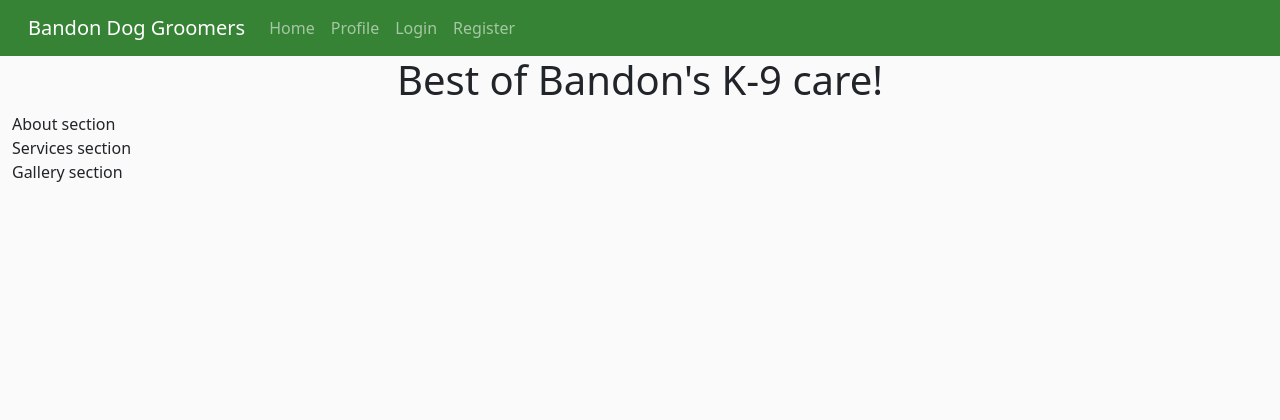
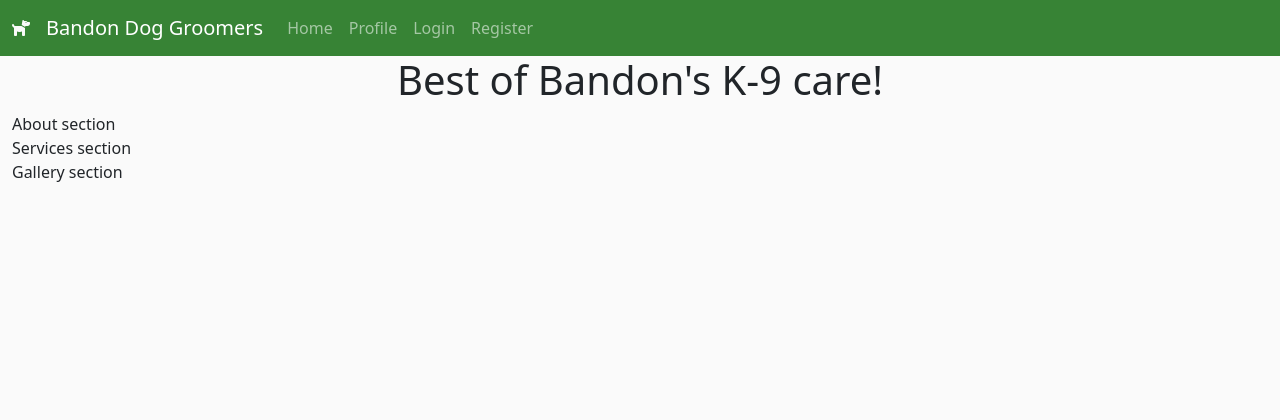
Before and after one commit to petermcloughlin/DjangoDogGroomers, a Django app: page / in a window 1280 px wide. Shown: the top 420 px of the page. Run offline with Django 4.2, Linux system fonts and the light colour scheme; some libraries are stand-ins or nearby versions.

Commit message:
Amend styling to test colours for navbar

```diff
--- a/doggroomers/settings.py
+++ b/doggroomers/settings.py
@@ -28,7 +28,7 @@ SECRET_KEY = os.environ.get("SECRET_KEY")
 # 'django-insecure-rosewz+*(ass1$u%k47n-b_-n3^fs7lddgw&ocd=bke9-*s#4('
 
 # SECURITY WARNING: don't run with debug turned on in production!
-DEBUG = False
+DEBUG = True
 
 ALLOWED_HOSTS = ['8000-petermcloug-djangodoggr-2y08e9wd0um.ws.codeinstitute-ide.net'
                 ,'.herokuapp.com']
--- a/static/css/style.css
+++ b/static/css/style.css
@@ -1,8 +1,9 @@
 body {
     background-color: #fafafa;
 }
-
-/* NavBar*/
-.nav-background {
+nav {
     background-color: #378335;
 }
+i {
+    color:#fafafa
+}
--- a/templates/base.html
+++ b/templates/base.html
@@ -20,18 +20,15 @@
         integrity="sha384-+0n0xVW2eSR5OomGNYDnhzAbDsOXxcvSN1TPprVMTNDbiYZCxYbOOl7+AMvyTG2x" crossorigin="anonymous">
     <!-- Custom CSS -->
     <link rel="stylesheet" href="{% static 'css/style.css' %}">
-    <!-- Leaflet JS for Maps -->
-    <script src="https://unpkg.com/leaflet@1.9.4/dist/leaflet.js"
-    integrity="sha256-20nQCchB9co0qIjJZRGuk2/Z9VM+kNiyxNV1lvTlZBo="
-    crossorigin=""></script>
 
 </head>
 
 <body class="d-flex flex-column h-100 main-bg">
 
     <!-- Navigation -->
-    <nav class="navbar navbar-expand-lg navbar-dark nav-container nav-background">
+    <nav class="navbar navbar-expand-lg navbar-dark nav-container">
         <div class="container-fluid">
+            <i class="fa-solid fa-dog"></i>
             <a class="navbar-brand logo" href="#" alt="Dog Grooming"></a>
             <a class="navbar-brand" href="#">Bandon Dog Groomers</a>
             <button class="navbar-toggler" type="button" data-bs-toggle="collapse" data-bs-target="#navbarText"
@@ -119,6 +116,7 @@
     <script src="https://cdn.jsdelivr.net/npm/bootstrap@5.0.1/dist/js/bootstrap.bundle.min.js"
         integrity="sha384-gtEjrD/SeCtmISkJkNUaaKMoLD0//ElJ19smozuHV6z3Iehds+3Ulb9Bn9Plx0x4" crossorigin="anonymous">
         </script>
+    <script src="https://kit.fontawesome.com/4f323c782a.js" crossorigin="anonymous"></script>
 </body>
 
 </html>
```
